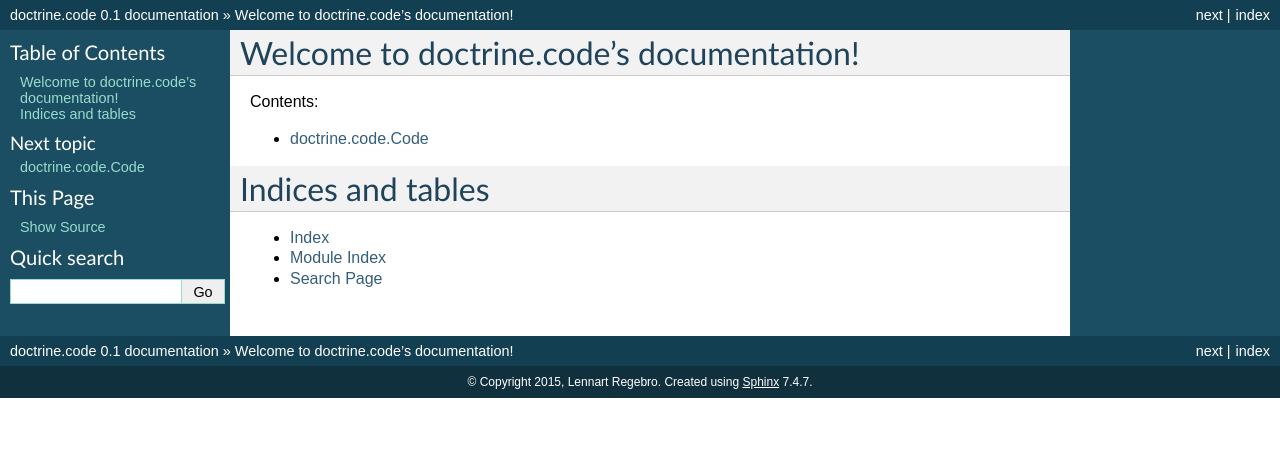
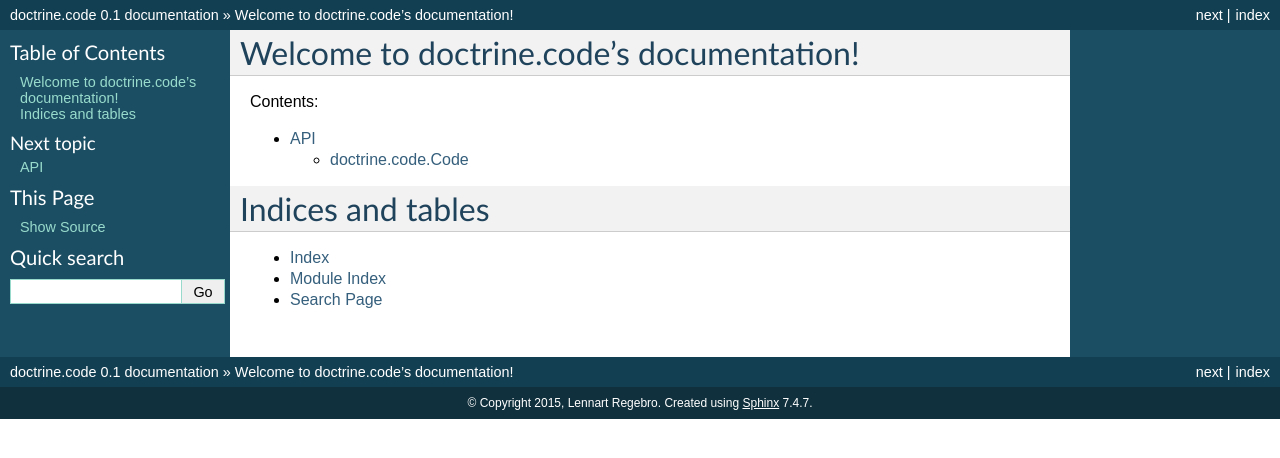
Before and after one commit to regebro/doctrine.code, a Sphinx documentation site: the page built from docs/index.rst, in a window 1280 px wide. Shown: the top 458 px of the page. Built offline with Sphinx 7.4.7, drawn with Linux system fonts in a browser that asks for light colours.

Commit message:
More docs

```diff
--- a/docs/code.rst
+++ b/docs/api.rst
@@ -1,5 +1,8 @@
+API
+===
+
 doctrine.code.Code
-==================
+------------------
 
 .. autoclass:: doctrine.code.Code
     :members: delete_text, insert_text, split_row, merge_rows
--- a/docs/conf.py
+++ b/docs/conf.py
@@ -11,7 +11,7 @@
 # All configuration values have a default; values that are commented out
 # serve to show the default.
 
-import sys, os
+# import sys, os
 
 # If extensions (or modules to document with autodoc) are in another directory,
 # add these directories to sys.path here. If the directory is relative to the
--- a/docs/index.rst
+++ b/docs/index.rst
@@ -6,7 +6,7 @@ Contents:
 .. toctree::
    :maxdepth: 2
 
-   code
+   api
 
 
 
```
